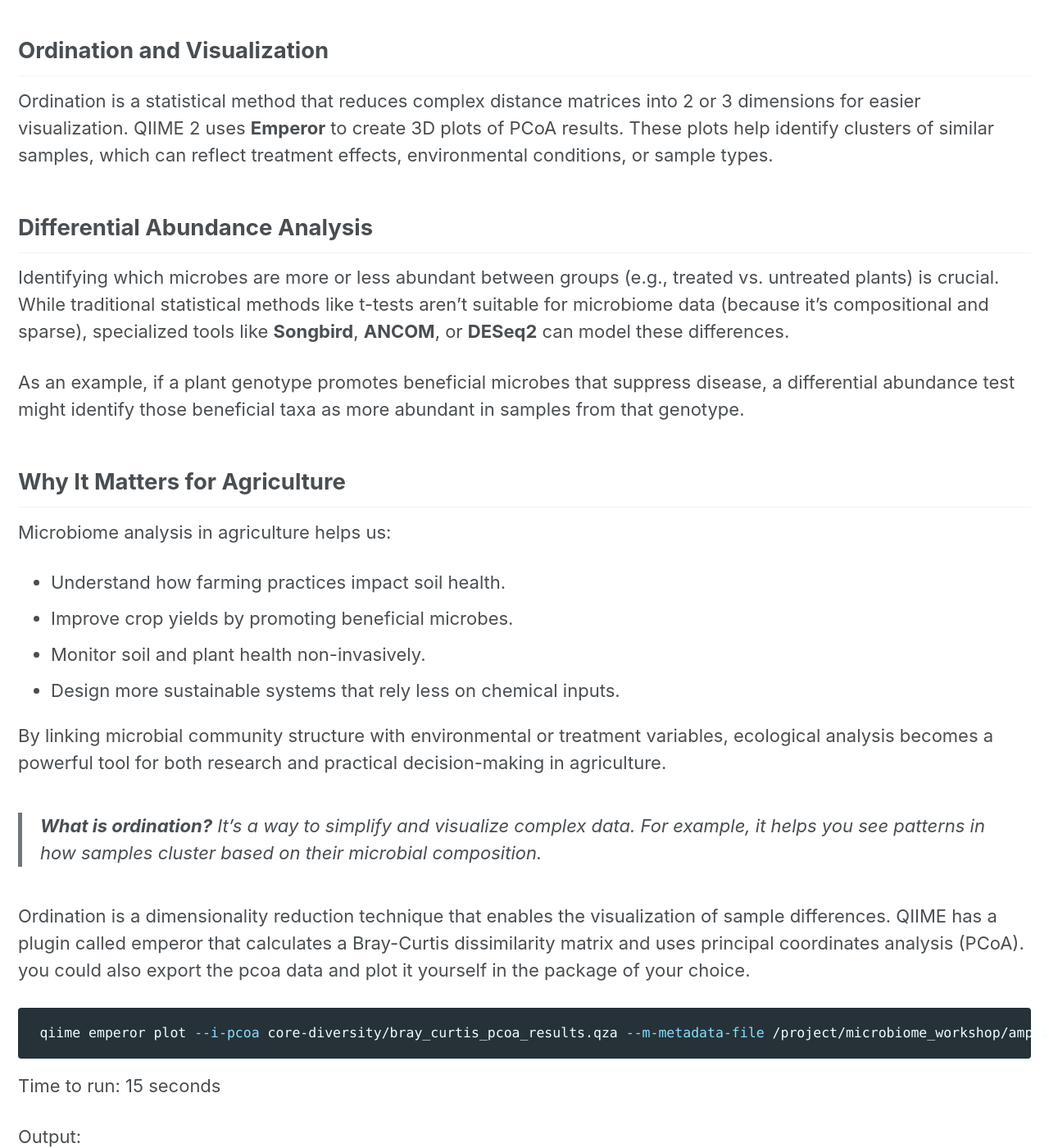
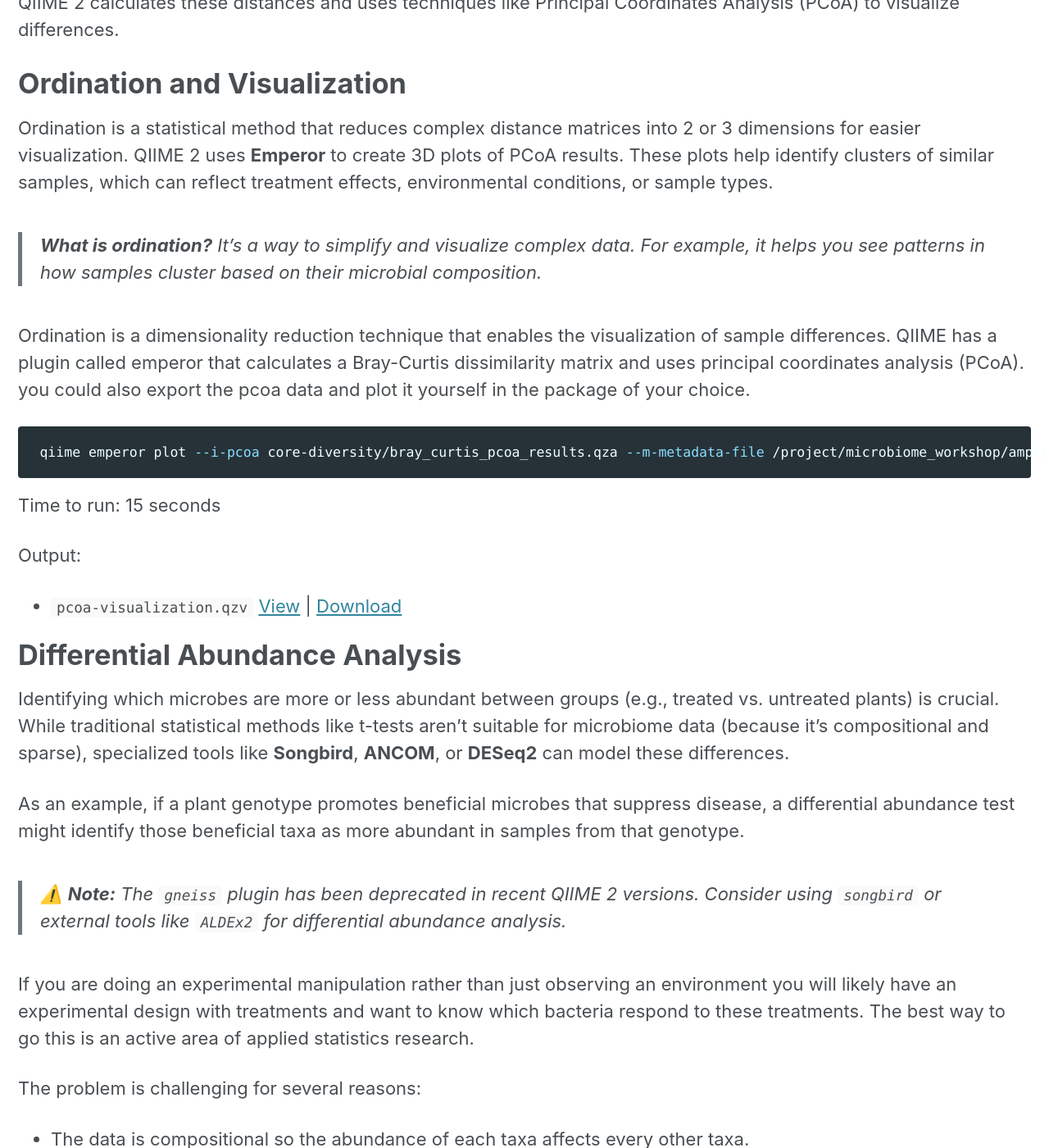
Before and after one commit to arua-microbiome/arua-microbiome.github.io, a Jekyll site: the page built from _tutorials/ecological_analysis.md, in a window 1280 px wide and 1400 px high, scrolled down 6627 px. Shown: the whole window at 82% size. Built offline with Jekyll 4.4.1, drawn with Linux system fonts in a browser that asks for light colours; cached includes are drawn as plain includes; nearby versions of some CDN libraries; some of the changed text lies outside the part shown.

Commit message:
Update ecological_analysis.md
Signed-off-by: icgk523 <146941364+icgk523@users.noreply.github.com>

````diff
--- a/_tutorials/ecological_analysis.md
+++ b/_tutorials/ecological_analysis.md
@@ -15,7 +15,7 @@ By the end of this session you will be able to:
 - Construct a phylogenetic tree and run UniFrac-based ordination and PERMANOVA tests
 - Export QIIME artifacts to R with qiime2R and produce custom ggplot figures
 
-## Adding metadata and examining count tables
+# Adding metadata and examining count tables
 Once your ASV table has been generated, it needs to be connected to your sample metadata and taxonomic assignments. This step is essential for creating meaningful visual summaries and performing any ecological comparisons. Without metadata, your sequences are just anonymous counts. Metadata provides biological context — which genotype the sample comes from, which compartment (e.g. root zone, bulk soil), and which treatment it received. Taxonomy links each ASV to a known organism or group of organisms, letting us ask not just how communities vary, but who is driving that variation.
 
 > QIIME 2 allows you to integrate the count table with your mapping file to visualise how read counts distribute across samples.
@@ -43,7 +43,7 @@ Once your ASV table has been generated, it needs to be connected to your sample
 >  Time to run: 30 seconds
 >
 
-## Filtering contaminants
+# Filtering contaminants
 Sequencing from soil or root material often includes host DNA like mitochondria or chloroplasts. These non-microbial sequences can obscure patterns in microbial community composition and inflate diversity estimates. Filtering out these contaminants is a standard practice in microbiome workflows, especially when studying plant-associated microbes. This helps ensure that the dataset reflects only the true microbial community of interest.
 
 Looking at the the ```taxonomy.qzv``` file using https://view/qiime2.org We can see the data presented at different taxonomic levels and grouped by different experimental factors. If we drill down to taxonomic level 5 something looks a bit odd. There's lots of "Rickettsiales;f__mitochondria".  This is really  plant mitochondrial contamination. Some of these samples also have chloroplast contamination.
@@ -86,13 +86,13 @@ Looking at the the ```taxonomy.qzv``` file using https://view/qiime2.org We can
 >
 >Output: ```taxa-bar-plots-filtered.qzv``` [View](https://view.qiime2.org/?src=https%3A%2F%2Fusda-ars-gbru.github.io%2FMicrobiome-workshop%2Fassets%2Fqiime%2Ftaxa-bar-plots-filtered.qzv) \| [Download](https://usda-ars-gbru.github.io/Microbiome-workshop/assets/qiime/taxa-bar-plots-filtered.qzv)
 
-## Phylogenetics
+# Phylogenetics
 
 A phylogenetic tree is a diagram that represents the evolutionary relationships among different organisms. By aligning and comparing the sequences, we can infer how closely related they are and construct a tree that reflects their shared evolutionary history. Some communities may appear different in terms of ASV presence but are composed of closely related taxa. To assess this, we construct a phylogenetic tree of all ASVs.
 
 This tree is essential for certain types of diversity metrics, such as UniFrac, which measure not just the presence or absence of microbes, but how evolutionarily different the communities are. Understanding these relationships helps us interpret microbial functions and ecological roles more effectively. It's also useful for certain types of diversity comparisons between samples.
 
-### Multiple sequence alignment
+## Multiple sequence alignment
 We begin by using Mafft, which aligns all representative ASV sequences so that homologous nucleotide positions are lined up across sequences:
 
 >```bash
@@ -103,7 +103,7 @@ We begin by using Mafft, which aligns all representative ASV sequences so that h
 >
 >Output: ```aligned-rep-seqs.qza``` [View](https://view.qiime2.org/?src=https%3A%2F%2Fusda-ars-gbru.github.io%2FMicrobiome-workshop%2Fassets%2Fqiime%2Faligned-rep-seqs.qza) \| [Download](https://usda-ars-gbru.github.io/Microbiome-workshop/assets/qiime/aligned-rep-seqs.qza)
 
-### Masking sites
+## Masking sites
 Masking is the process of removing highly variable, gappy, or uninformative positions from a multiple sequence alignment. These positions often arise from sequencing noise, misalignments, or non-homologous regions, and can distort phylogenetic inference by introducing noise into the tree-building process.
 
 >In QIIME 2, this command takes the aligned ASV sequences and filters out alignment columns (positions) that don't contain reliable, conserved sequence information—leaving a cleaner dataset for more accurate and robust tree construction:
@@ -116,7 +116,7 @@ Masking is the process of removing highly variable, gappy, or uninformative posi
 >
 >Output: ```masked-aligned-rep-seqs.qza``` [View](https://view.qiime2.org/?src=https%3A%2F%2Fusda-ars-gbru.github.io%2FMicrobiome-workshop%2Fassets%2Fqiime%2Fmasked-aligned-rep-seqs.qza) \| [Download](https://usda-ars-gbru.github.io/Microbiome-workshop/assets/qiime/masked-aligned-rep-seqs.qza)
 
-### Creating a tree
+## Creating a tree
 FastTree builds a phylogenetic tree from the masked, aligned ASV sequences using an approximate maximum-likelihood method. This tree reflects the evolutionary relationships among ASVs and is essential for phylogeny-based diversity metrics like UniFrac.
 
 >The resulting tree is unrooted, meaning it shows relationships but not direction of ancestry:
@@ -129,7 +129,7 @@ FastTree builds a phylogenetic tree from the masked, aligned ASV sequences using
 >
 >Output: ```unrooted-tree.qza``` [View](https://view.qiime2.org/?src=https%3A%2F%2Fusda-ars-gbru.github.io%2FMicrobiome-workshop%2Fassets%2Fqiime%2Funrooted-tree.qza) \| [Download](https://usda-ars-gbru.github.io/Microbiome-workshop/assets/qiime/unrooted-tree.qza)
 
-### Midpoint rooting
+## Midpoint rooting
 Rooting the tree defines a starting point for evolutionary comparisons. Since our tree is initially unrooted (no known ancestor), we use midpoint rooting, which places the root at the midpoint of the longest distance between any two tips—giving a balanced view of divergence.
 
 >```bash
@@ -141,7 +141,7 @@ Rooting the tree defines a starting point for evolutionary comparisons. Since ou
 >Output: ```rooted-tree.qza``` [View](https://view.qiime2.org/?src=https%3A%2F%2Fusda-ars-gbru.github.io%2FMicrobiome-workshop%2Fassets%2Fqiime%2Frooted-tree.qza) \| [Download](https://usda-ars-gbru.github.io/Microbiome-workshop/assets/qiime/rooted-tree.qza)
 
 
-## Diversity
+# Diversity
 
 Microbial ecology is the study of how microbes interact with each other and their environment. In agricultural settings, these interactions can profoundly affect crop health, nutrient cycling, and disease suppression. Ecological analysis allows us to characterize microbial diversity, compare communities between samples (like different soil types or plant treatments), and identify patterns that inform how microbial communities function and respond to changes.
 
@@ -167,27 +167,9 @@ Common metrics include:
 
 QIIME 2 calculates these distances and uses techniques like Principal Coordinates Analysis (PCoA) to visualize differences.
 
-## Ordination and Visualization
+# Ordination and Visualization
 
 Ordination is a statistical method that reduces complex distance matrices into 2 or 3 dimensions for easier visualization. QIIME 2 uses **Emperor** to create 3D plots of PCoA results. These plots help identify clusters of similar samples, which can reflect treatment effects, environmental conditions, or sample types.
-
-## Differential Abundance Analysis
-
-Identifying which microbes are more or less abundant between groups (e.g., treated vs. untreated plants) is crucial. While traditional statistical methods like t-tests aren't suitable for microbiome data (because it's compositional and sparse), specialized tools like **Songbird**, **ANCOM**, or **DESeq2** can model these differences.
-
-As an example, if a plant genotype promotes beneficial microbes that suppress disease, a differential abundance test might identify those beneficial taxa as more abundant in samples from that genotype.
-
-## Why It Matters for Agriculture
-
-Microbiome analysis in agriculture helps us:
-
-- Understand how farming practices impact soil health.
-- Improve crop yields by promoting beneficial microbes.
-- Monitor soil and plant health non-invasively.
-- Design more sustainable systems that rely less on chemical inputs.
-
-By linking microbial community structure with environmental or treatment variables, ecological analysis becomes a powerful tool for both research and practical decision-making in agriculture.
-
 
 > **What is ordination?**
 > It's a way to simplify and visualize complex data. For example, it helps you see patterns in how samples cluster based on their microbial composition.
````
Also changed, not shown: other parts of _tutorials/ecological_analysis.md (+5 -1 lines).
